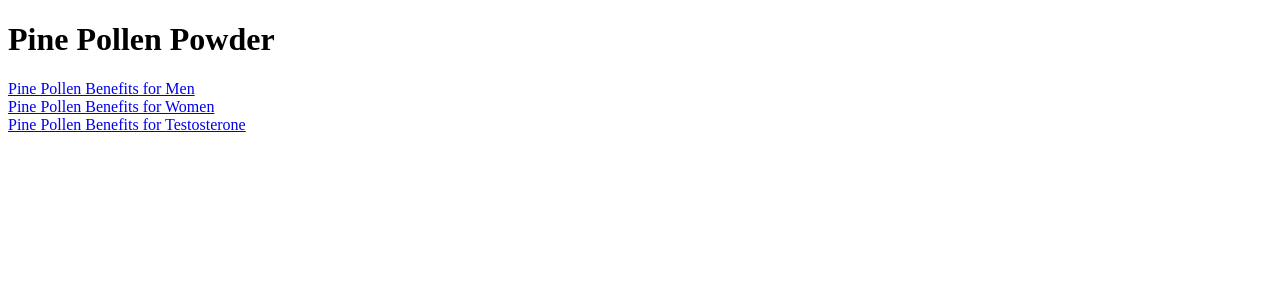
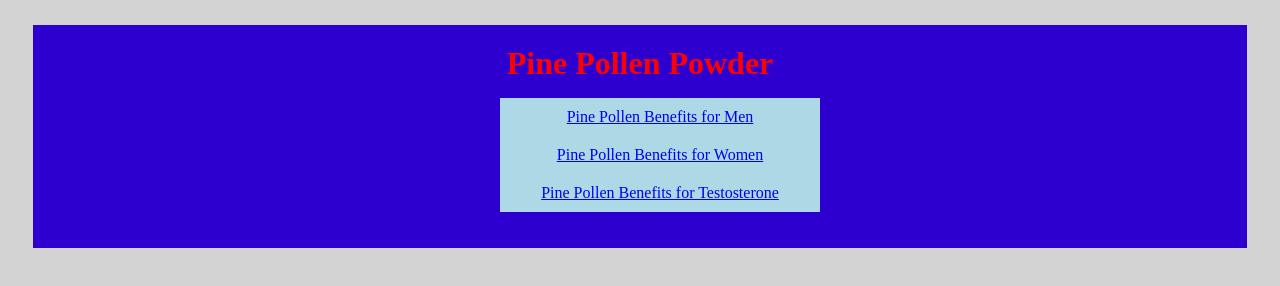
Before and after one commit to MiroCM/pine-pollen, a plain HTML site: page index.html in a window 1280 px wide. Drawn offline with Linux system fonts and the light colour scheme.

Commit message:
CSS and HTML changes to Index.html

```diff
--- a/index.html
+++ b/index.html
@@ -10,19 +10,21 @@
         <title>Pine Pollen Benefits</title>
         <meta name="description" content="">
         <meta name="viewport" content="width=device-width, initial-scale=1">
-        <link rel="stylesheet" href="">
+        <link rel="stylesheet" type="text/css" href="style.css">
     </head>
     <body>
         <!--[if lt IE 7]>
             <p class="browsehappy">You are using an <strong>outdated</strong> browser. Please <a href="#">upgrade your browser</a> to improve your experience.</p>
         <![endif]-->
-
+        <div class="container">
         <script src="" async defer></script>
-        <h1> Pine Pollen Powder</h1>
-        <a href="benefits/pine-pollen-benefits-men.html">Pine Pollen Benefits for Men</a><br>
-        <a href="benefits/pine-pollen-benefits-women.html">Pine Pollen Benefits for Women</a><br>
-        <a href="benefits/pine-pollen-benefits-testosterone.html">Pine Pollen Benefits for Testosterone</a>
-
-
+        <h1 class="heading"> Pine Pollen Powder</h1>
+        <div class="homepage-list"><ul>
+        <li class="benefits"><a href="benefits/pine-pollen-benefits-men.html">Pine Pollen Benefits for Men</a><br></li>
+        <li class="benefits"><a href="benefits/pine-pollen-benefits-women.html">Pine Pollen Benefits for Women</a><br></li>
+        <li class="benefits"><a href="benefits/pine-pollen-benefits-testosterone.html">Pine Pollen Benefits for Testosterone</a></li>
+    </ul>
+</div>
+</div>
     </body>
 </html>
--- /dev/null
+++ b/style.css
@@ -0,0 +1,34 @@
+body {
+    background-color: lightgray;
+}
+
+.container {
+    background-color: rgb(45, 0, 207);
+    padding: 20px;
+    margin: 25px;
+    border-style: solid black;
+}
+
+h1 {
+    color: rgb(255, 0, 0);
+    text-align: center;
+    margin: 0 auto;
+
+}
+
+.homepage-list {
+    text-align: center;
+    list-style-position: inside;
+
+}
+
+ul {
+    list-style-type: none;
+}
+
+.benefits {
+    padding: 10px;
+    background-color: lightblue;
+    width: 300px;
+    margin: 0 auto;
+}
```
Also changed, not shown: benefits/pine-pollen-benefits-women.html (+1 -0 lines).
